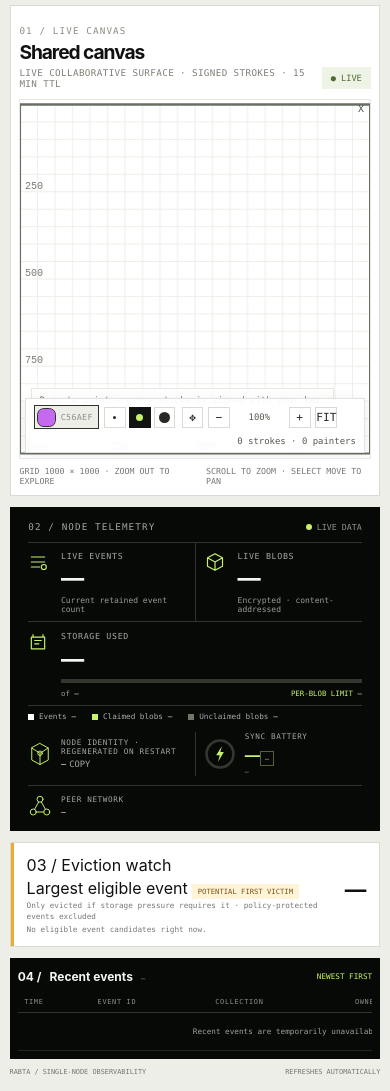
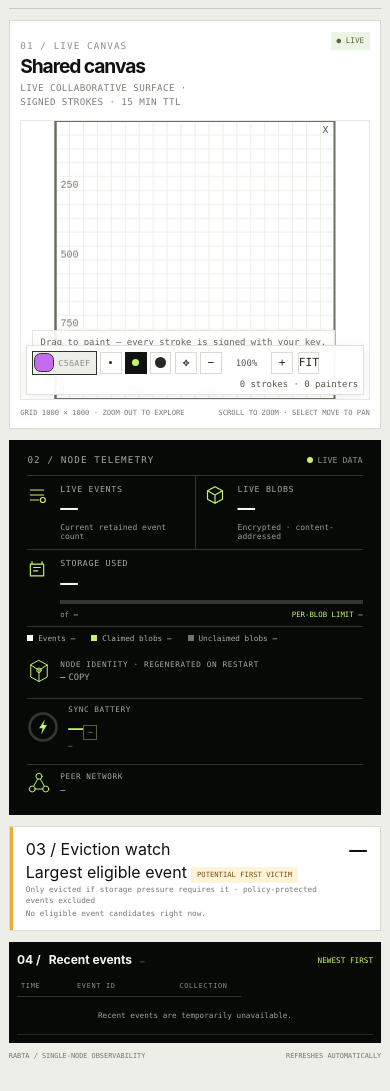
Before and after one commit to besoeasy/rabta, a plain HTML site: page src/api/index.html in a window 390 px wide. Shown: the part 61-1152 px from the top of the page. Drawn offline with Linux system fonts and the light colour scheme; no server answers.

Commit message:
Make node dashboard fluid across screen sizes

```diff
--- a/src/api/index.html
+++ b/src/api/index.html
@@ -238,7 +238,8 @@
   :root { --paper: #eeeee9; --ink: #111; --mid: #8b9086; --rule: #30342e; --green: #c6f36b; }
   body { display: block; min-height: 100vh; padding: 0; background: var(--paper); }
   .page {
-    max-width: 940px; margin: 0 auto; padding: 1.1rem 1.4rem 1.5rem;
+    width: 100%; max-width: 1200px; margin: 0 auto;
+    padding: clamp(.65rem, 2vw, 1.5rem) clamp(.5rem, 2vw, 1.5rem) 1.5rem;
     background: transparent; border-radius: 0; box-shadow: none; pointer-events: auto;
   }
   .page a, .page button, .page input, .page label, .page code { pointer-events: auto; }
@@ -253,14 +254,14 @@
   .links a { color: var(--ink); }
   .dash-section { margin-top: .7rem; }
   .dash-canvas, .telemetry-panel, .eviction-panel, .events-panel { border: 1px solid #d9dbd3; }
-  .dash-canvas { background: #fff; padding: .9rem 1rem .7rem; }
+  .dash-canvas { min-width: 0; background: #fff; padding: clamp(.65rem, 1.7vw, 1.1rem); }
   .section-head { display: flex; justify-content: space-between; align-items: end; gap: 1rem; margin-bottom: .65rem; }
   .section-label { color: #8a8f84; font: .58rem var(--mono); letter-spacing: .12em; text-transform: uppercase; }
   .section-title { margin-top: .15rem; font-size: 1.2rem; line-height: 1.1; font-weight: 750; letter-spacing: -.055em; }
   .section-subtitle { margin-top: .25rem; color: #7c8177; font: .58rem var(--mono); letter-spacing: .04em; }
   .live-pill { padding: .35rem .55rem; color: #526b35; background: #edf4e5; font: .54rem var(--mono); white-space: nowrap; }
   .board-frame {
-    position: relative; width: 100%; height: min(58vh, 440px); min-height: 320px;
+    position: relative; width: 100%; height: clamp(280px, min(58vh, 48vw), 560px); min-height: 0;
     overflow: hidden; border: 1px solid #e6e8e1; background: #fff; touch-action: none;
   }
   .board-frame #board {
@@ -306,7 +307,7 @@
   .dash-metric + .dash-metric { padding-left: .8rem; border-left: 1px solid #30342e; }
   .dash-metric svg { width: 1.25rem; height: 1.25rem; grid-row: span 2; margin-top: .1rem; stroke: var(--green); fill: none; stroke-width: 1.4; stroke-linecap: round; stroke-linejoin: round; }
   .dash-metric label { color: #a3a89e; font: .52rem var(--mono); letter-spacing: .08em; text-transform: uppercase; }
-  .dash-metric strong { font-size: 1.45rem; line-height: 1.05; letter-spacing: -.06em; font-weight: 650; }
+  .dash-metric strong { font-size: clamp(1.1rem, 2.4vw, 1.55rem); line-height: 1.05; letter-spacing: -.06em; font-weight: 650; }
   .dash-metric small { grid-column: 2; color: #999e94; font: .5rem var(--mono); }
   .dash-storage-bar { grid-column: 2; height: 4px; display: flex; background: #33372f; margin-top: .15rem; }
   .dash-storage-bar i { display: block; height: 100%; transition: width .4s ease; }
@@ -352,8 +353,8 @@
   .events-title { display: flex; align-items: baseline; gap: .5rem; font-size: .75rem; font-weight: 700; }
   .events-count { color: #8b9186; font: .47rem var(--mono); }
   .events-filter { color: var(--green); font: .48rem var(--mono); }
-  .events-table-wrap { overflow-x: auto; }
-  .events-table { width: 100%; border-collapse: collapse; text-align: left; }
+  .events-table-wrap { min-width: 0; overflow-x: auto; }
+  .events-table { width: 100%; border-collapse: collapse; text-align: left; table-layout: fixed; }
   .events-table th { padding: .35rem .4rem; border-bottom: 1px solid #30342d; color: #8b9186; font: .43rem var(--mono); letter-spacing: .1em; text-transform: uppercase; }
   .events-table td { padding: .45rem .4rem; border-bottom: 1px solid #232720; color: #e1e3dc; font: .48rem var(--mono); white-space: nowrap; }
   .events-table td.dim { color: #8b9186; }
@@ -370,11 +371,10 @@
     .board-frame .board-hint { display: block !important; }
   }
   @media (max-width: 720px) {
-    .page { padding: .75rem .6rem 1rem; }
+    .page { padding: .65rem .55rem 1rem; }
     .dash-kicker { display: none; }
     .links { gap: .65rem; font-size: .55rem; }
-    .dash-canvas { padding: .7rem .55rem .55rem; }
-    .board-frame { height: min(55vh, 360px); min-height: 275px; }
+    .board-frame { height: clamp(260px, min(58vh, 72vw), 420px); min-height: 0; }
     .board-frame .board-ui { left: .3rem; right: .3rem; bottom: .3rem; justify-content: flex-start; }
     .board-stats { margin-left: auto; }
     .dash-metrics { grid-template-columns: 1fr 1fr; }
@@ -388,7 +388,37 @@
     .eviction-title { font-size: .68rem; }
     .eviction-desc { line-height: 1.4; }
     .events-panel { padding: .6rem .45rem .4rem; }
-    .events-table { min-width: 34rem; }
+    .events-table { min-width: 0; }
+    .events-table th:nth-child(1), .events-table td:nth-child(1) { width: 4.2rem; }
+    .events-table th:nth-child(2), .events-table td:nth-child(2) { width: 7.4rem; }
+    .events-table th:nth-child(4), .events-table td:nth-child(4),
+    .events-table th:nth-child(5), .events-table td:nth-child(5) { display: none; }
+    .events-table td:nth-child(3) { overflow: hidden; text-overflow: ellipsis; }
+  }
+  @media (max-width: 460px) {
+    .dash-header { align-items: flex-start; gap: .45rem; }
+    .links { width: 100%; justify-content: space-between; }
+    .section-head { align-items: flex-start; }
+    .section-title { font-size: clamp(1.05rem, 5vw, 1.2rem); }
+    .section-subtitle { max-width: 34ch; line-height: 1.5; }
+    .live-pill { padding: .28rem .35rem; font-size: .48rem; }
+    .board-frame { height: clamp(250px, 72vw, 340px); }
+    .board-frame .board-ui { gap: .25rem; padding: .3rem; }
+    .board-controls, .board-colors { gap: .2rem; }
+    .zoom-level { min-width: 2.5rem; }
+    .canvas-caption { flex-wrap: wrap; font-size: .45rem; line-height: 1.4; }
+    .dash-details { grid-template-columns: 1fr; gap: .5rem; }
+    .dash-detail, .dash-detail + .dash-detail, .dash-detail:nth-child(3) {
+      grid-column: auto; padding: .4rem 0; border: 0;
+    }
+    .dash-detail + .dash-detail { border-top: 1px solid #30342e; }
+    .eviction-head { align-items: flex-start; }
+    .eviction-title { display: flex; flex-wrap: wrap; }
+    .eviction-size { font-size: 1.1rem; }
+    .events-table th:nth-child(1), .events-table td:nth-child(1) { width: 3.5rem; }
+    .events-table th:nth-child(2), .events-table td:nth-child(2) { width: 6.4rem; }
+    .events-table th, .events-table td { padding-left: .25rem; padding-right: .25rem; }
+    .dash-footer { flex-wrap: wrap; gap: .25rem .75rem; }
   }
 </style>
 </head>
```
